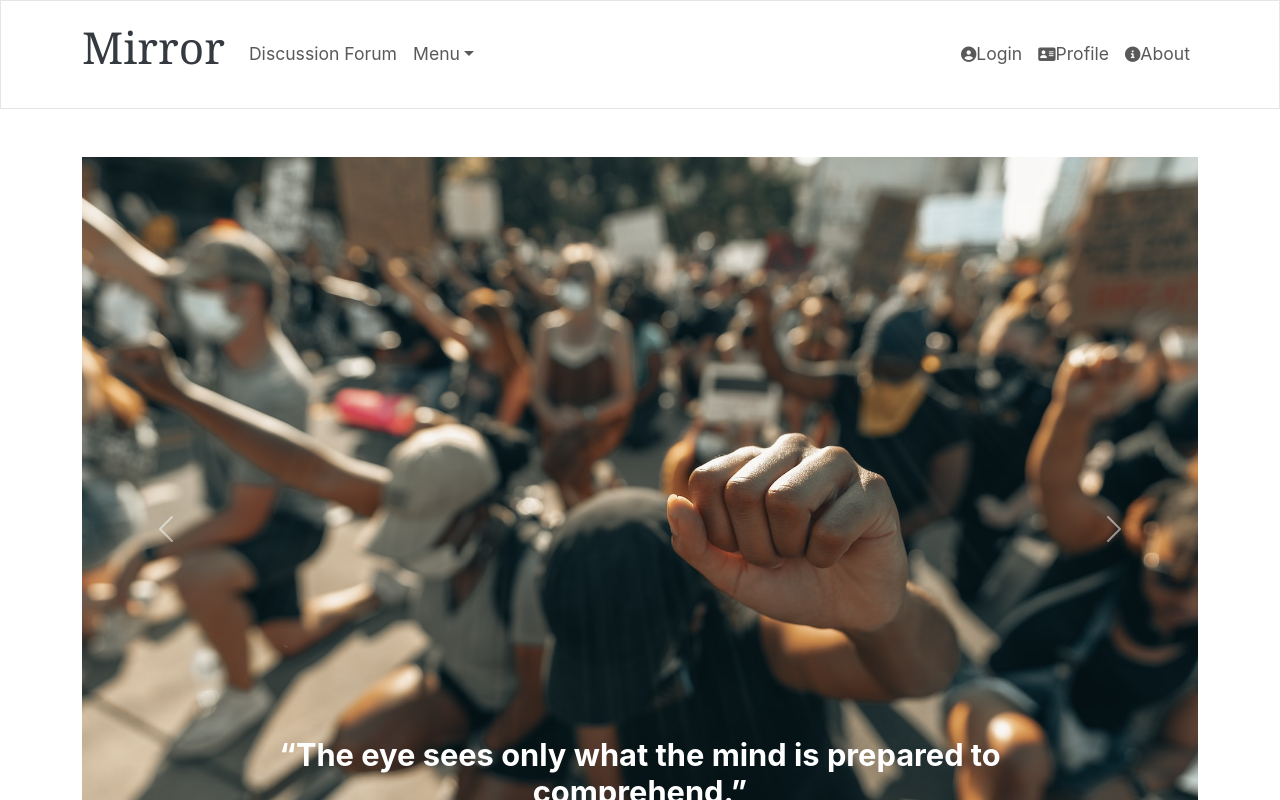
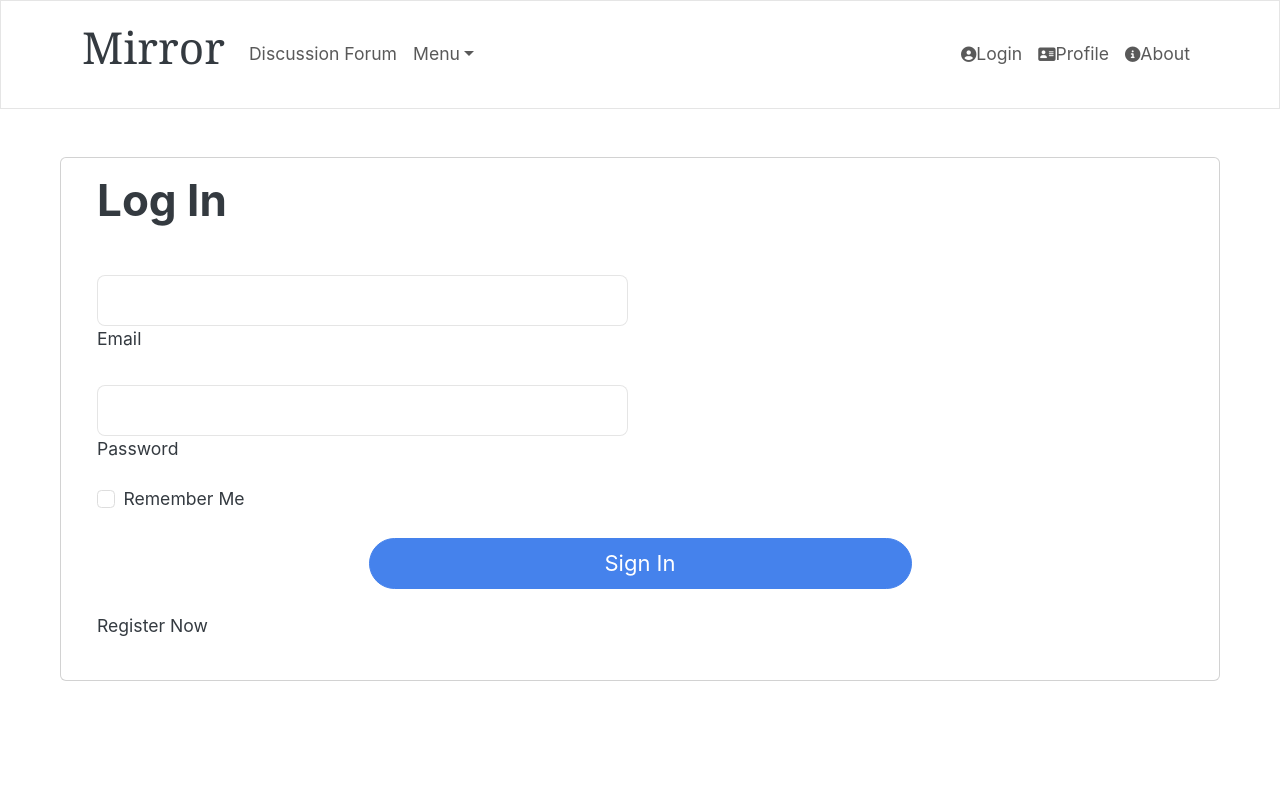
Before and after one commit to jihyeon0903/Mirror_frontend, a React (Create React App) app: page /login in a window 1280 px wide. Shown: the top 800 px of the page. Built offline with nearby package versions, Linux system fonts and the light colour scheme.

Commit message:
set the router system

```diff
--- a/src/App.js
+++ b/src/App.js
@@ -5,18 +5,30 @@ import Footer from './components/Footer'
 
 import HomeScreen from './screens/HomeScreen'
 
+import { Route, Routes } from 'react-router-dom'
+import SignIn from './screens/Signin'
+import Discussion from './screens/Discussion_Forum'
+
 function App() {
   return (
     <div>
       <Header/>
-      <main className='py-5'>
-        <Container>
-          <HomeScreen></HomeScreen>
-        </Container>
-      </main>
+        <main>
+            {/* <HomeScreen/> */}
+            <Routes>
+              <Route path="/home" element={<HomeScreen />} />
+              <Route path="/login" element={<SignIn />} />
+              <Route path="/discussion" element={<Discussion />}/>
+            </Routes>
+        </main>
+
       <Footer/>
+
+
     </div>
   );
 }
 
 export default App;
+
+//
--- a/src/screens/Discussion_Forum.js
+++ b/src/screens/Discussion_Forum.js
@@ -1,6 +1,5 @@
-import Header from "../components/Header";
+import React from "react";
 
-import React from "react";
 import {
   MDBCard,
   MDBCardBody,
@@ -8,14 +7,13 @@ import {
   MDBContainer,
   MDBIcon,
   MDBRow,
+  MDBTextArea,
   MDBTypography,
 } from "mdb-react-ui-kit";
 
-export default function Column() {
+export default function Discussion() {
   return (
     <section className="vh-100">
-      <Header/>
-
       <MDBContainer className="py-5" style={{ maxWidth: "1000px" }}>
         <MDBRow className="justify-content-center">
           <MDBCol md="11" lg="9" xl="7">
@@ -104,6 +102,15 @@ export default function Column() {
             </div>
           </MDBCol>
         </MDBRow>
+
+        <MDBCard className="w-100">
+          <MDBCardBody className="p-4">
+            <MDBTextArea className="w-70">
+
+            </MDBTextArea>
+          </MDBCardBody>
+        </MDBCard>
+
       </MDBContainer>
     </section>
   );
--- a/src/screens/Signin.js
+++ b/src/screens/Signin.js
@@ -7,10 +7,10 @@ import {
   MDBCol,
   MDBCard,
   MDBCardBody,
-  MDBInput,
-  MDBTextArea
+  MDBInput
 }
 from 'mdb-react-ui-kit';
+
 
 function SignIn() {
   return (
@@ -21,17 +21,17 @@ function SignIn() {
         <MDBCard>
           <MDBCardBody className='px-4'>
 
-            <h3 className="fw-bold mb-4 pb-2 pb-md-0 mb-md-5">Log In</h3>
+            <h1 className="fw-bold mb-4 pb-2 pb-md-0 mb-md-5">Log In</h1>
 
             <MDBRow>
               <MDBCol md='6'>
-                <MDBInput wrapperClass='mb-4 w-100' label='Email' size='lg' id='form1' type='text'/>
+                <MDBInput wrapperClass='mb-4' label='Email' size='lg' id='form1' type='text'/>
               </MDBCol>
             </MDBRow>
 
             <MDBRow>
               <MDBCol md='6'>
-                <MDBInput wrapperClass='mb-4 w-100' label='Password' size='lg' id='form3' type='text'/>
+                <MDBInput wrapperClass='mb-3' label='Password' size='lg' id='form2' type='text'/>
               </MDBCol>
             </MDBRow>
 
@@ -40,11 +40,15 @@ function SignIn() {
               <label class="form-check-label" for="rememberMe">Remember Me</label>
             </div>
 
-            <MDBBtn className='mb-4 w-100' size='lg'>Sign In</MDBBtn>
+            <div class='text-center'>
+              <MDBBtn className='mb-4 mt-4 w-50' size='lg'>Sign In</MDBBtn>
+            </div>
 
             <MDBRow>
               <MDBCol md='6'>
-                <label className='mb-4 text-right'>Register Now</label>
+                <div class="me-auto">
+                  <label className='mb-4'>Register Now</label>
+                </div>
               </MDBCol>
             </MDBRow>
 
```
